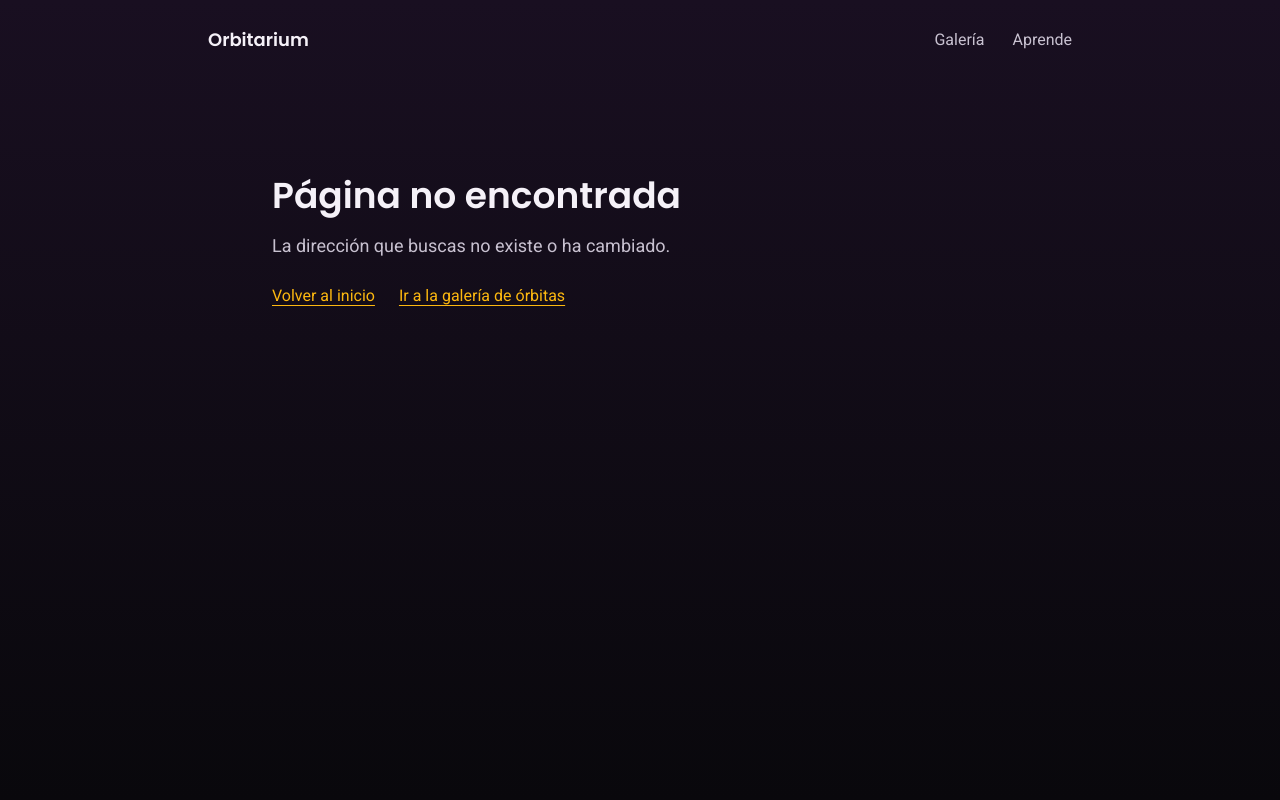
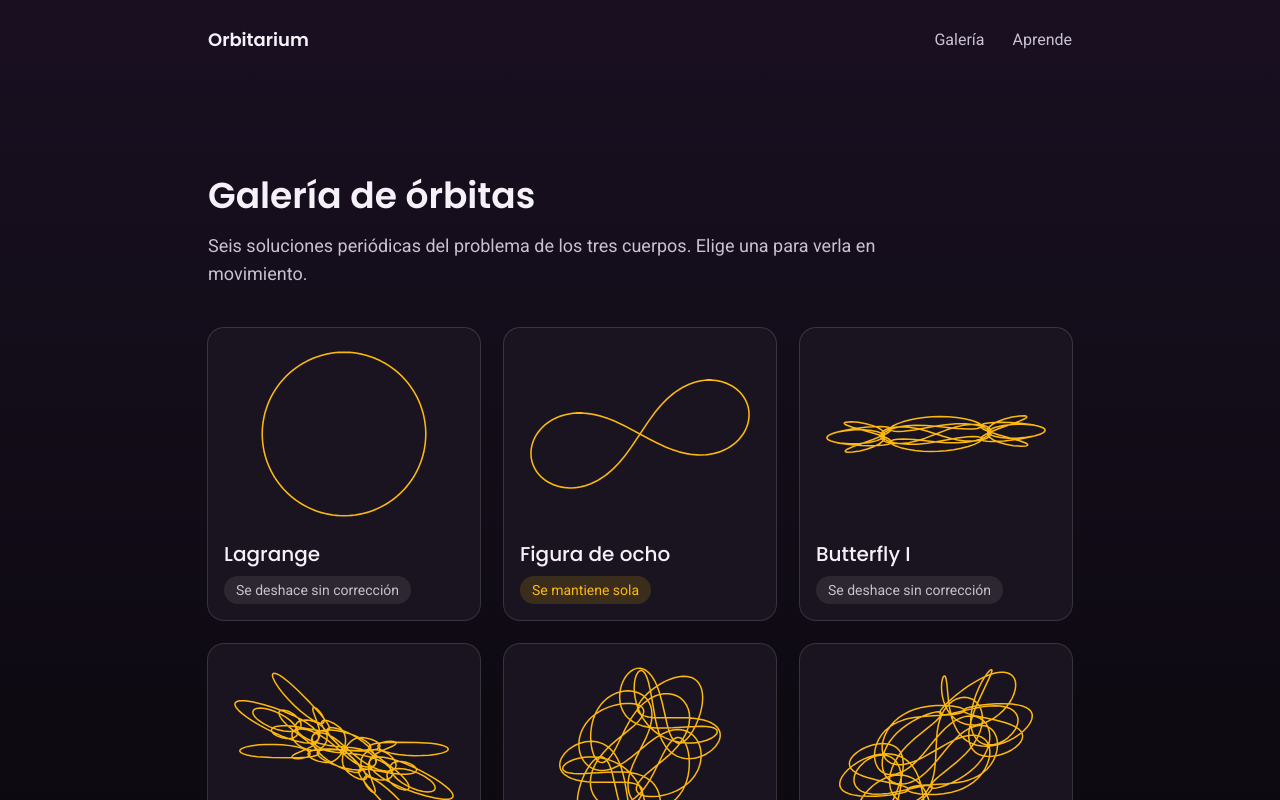
Before and after one commit to mauvies/orbitarium, a Next.js app: page /gallery in a window 1280 px wide. Before the commit this address had no page. Shown: the top 800 px of the page. Built offline with nearby package versions, Linux system fonts and the light colour scheme.

Commit message:
feat(gallery): list the six orbits with thumbnails and stability labels (spec 03, G2)

```diff
--- /dev/null
+++ b/src/app/gallery/page.tsx
@@ -0,0 +1,28 @@
+import type { Metadata } from "next";
+import { es } from "@/content/es";
+import { OrbitCard } from "@/gallery/orbit-card";
+import { OrbitGrid } from "@/gallery/orbit-grid";
+import { orbits } from "@/orbits";
+
+export const metadata: Metadata = {
+  title: es.gallery.metaTitle,
+  description: es.gallery.description,
+};
+
+export default function GalleryPage() {
+  const cards = orbits.map((orbit) => ({
+    slug: orbit.slug,
+    card: <OrbitCard orbit={orbit} />,
+  }));
+  return (
+    <div className="mx-auto max-w-4xl px-4 py-16 sm:py-24">
+      <h1 className="font-heading text-4xl font-semibold text-strong">
+        {es.gallery.title}
+      </h1>
+      <p className="mt-4 max-w-2xl text-lg">{es.gallery.description}</p>
+      <div className="mt-10">
+        <OrbitGrid cards={cards} />
+      </div>
+    </div>
+  );
+}
--- a/src/content/es.ts
+++ b/src/content/es.ts
@@ -1,6 +1,22 @@
 // Every user-facing string of the app, in Spanish (spec 03, Decision 2).
+import type { OrbitSlug } from "@/orbits";
 
 const APP_NAME = "Orbitarium";
+
+type OrbitContent = {
+  readonly name: string;
+};
+
+// The brief's names, untranslated: they are the names used in the literature
+// (spec 03, "Content per orbit").
+const orbitContent = {
+  lagrange: { name: "Lagrange" },
+  "figure-eight": { name: "Figura de ocho" },
+  "butterfly-i": { name: "Butterfly I" },
+  goggles: { name: "Goggles" },
+  "moth-i": { name: "Moth I" },
+  "yin-yang-i": { name: "Yin-Yang I" },
+} as const satisfies Record<OrbitSlug, OrbitContent>;
 
 export const es = {
   site: {
@@ -35,6 +51,18 @@ export const es = {
         "Seis soluciones periódicas del problema de los tres cuerpos, animadas paso a paso.",
     },
   },
+  gallery: {
+    title: "Galería de órbitas",
+    metaTitle: "Galería",
+    description:
+      "Seis soluciones periódicas del problema de los tres cuerpos. Elige una para verla en movimiento.",
+    // Spec 03, Decision 9: what the simulation shows, not a formal result.
+    stability: {
+      holds: "Se mantiene sola",
+      drifts: "Se deshace sin corrección",
+    },
+  },
+  orbits: orbitContent,
   learn: {
     title: "Aprende",
     comingSoon:
--- /dev/null
+++ b/src/gallery/orbit-card.tsx
@@ -0,0 +1,23 @@
+import Link from "next/link";
+import { es } from "@/content/es";
+import type { OrbitPreset } from "@/orbits";
+import { OrbitThumbnail } from "./orbit-thumbnail";
+import { StabilityLabel } from "./stability-label";
+
+export function OrbitCard({ orbit }: { orbit: OrbitPreset }) {
+  return (
+    <article className="relative flex h-full flex-col rounded-2xl bg-surface p-4 ring-1 ring-muted/30 focus-within:ring-accent hover:ring-accent motion-safe:transition-shadow">
+      <OrbitThumbnail orbit={orbit} />
+      <h2 className="mt-4 font-heading text-xl font-medium text-strong">
+        {/* The link covers the whole card, but its name is only the orbit's. */}
+        <Link
+          href={`/gallery/${orbit.slug}`}
+          className="after:absolute after:inset-0 after:rounded-2xl"
+        >
+          {es.orbits[orbit.slug].name}
+        </Link>
+      </h2>
+      <StabilityLabel holds={orbit.holdsWithoutCorrection} />
+    </article>
+  );
+}
--- /dev/null
+++ b/src/gallery/orbit-grid.tsx
@@ -0,0 +1,18 @@
+import type { ReactNode } from "react";
+import type { OrbitSlug } from "@/orbits";
+
+export type GalleryCard = {
+  readonly slug: OrbitSlug;
+  /** Rendered on the server, where the thumbnail's path is traced. */
+  readonly card: ReactNode;
+};
+
+export function OrbitGrid({ cards }: { cards: readonly GalleryCard[] }) {
+  return (
+    <ul className="grid gap-6 sm:grid-cols-2 lg:grid-cols-3">
+      {cards.map(({ slug, card }) => (
+        <li key={slug}>{card}</li>
+      ))}
+    </ul>
+  );
+}
--- /dev/null
+++ b/src/gallery/orbit-thumbnail.tsx
@@ -0,0 +1,29 @@
+import type { OrbitPreset } from "@/orbits";
+import { orbitPath, svgFrame, svgPathData } from "./orbit-path";
+
+// The widest a thumbnail is drawn: one of two cards at 768 px (spec 03, G9).
+const THUMBNAIL_SIZE_PX = 360;
+
+/**
+ * The orbit's path as a static SVG, traced when the page is built (spec 03,
+ * Decision 4). Decorative: the card's text names the orbit.
+ */
+export function OrbitThumbnail({ orbit }: { orbit: OrbitPreset }) {
+  const path = orbitPath(orbit, THUMBNAIL_SIZE_PX);
+  const { x, y, width, height } = svgFrame(path.bounds);
+  return (
+    <svg
+      viewBox={`${x} ${y} ${width} ${height}`}
+      className="aspect-4/3 w-full"
+      aria-hidden="true"
+    >
+      <path
+        d={path.bodies.map(svgPathData).join("")}
+        className="fill-none stroke-accent"
+        strokeWidth={1.5}
+        strokeLinejoin="round"
+        vectorEffect="non-scaling-stroke"
+      />
+    </svg>
+  );
+}
--- /dev/null
+++ b/src/gallery/stability-label.tsx
@@ -0,0 +1,14 @@
+import { es } from "@/content/es";
+
+/** Spec 03, Decision 9: what the simulation shows, not a formal result. */
+export function StabilityLabel({ holds }: { holds: boolean }) {
+  return (
+    <p
+      className={`mt-2 self-start rounded-full px-3 py-1 text-sm ${
+        holds ? "bg-accent/15 text-accent" : "bg-muted/15 text-body"
+      }`}
+    >
+      {holds ? es.gallery.stability.holds : es.gallery.stability.drifts}
+    </p>
+  );
+}
```
Also changed, not shown: 1 other file (tests, documents, lock files or other folders).
